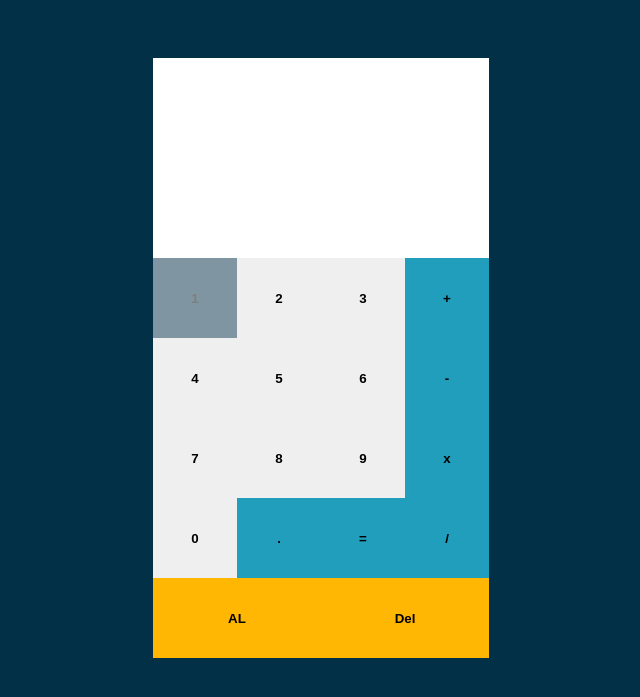
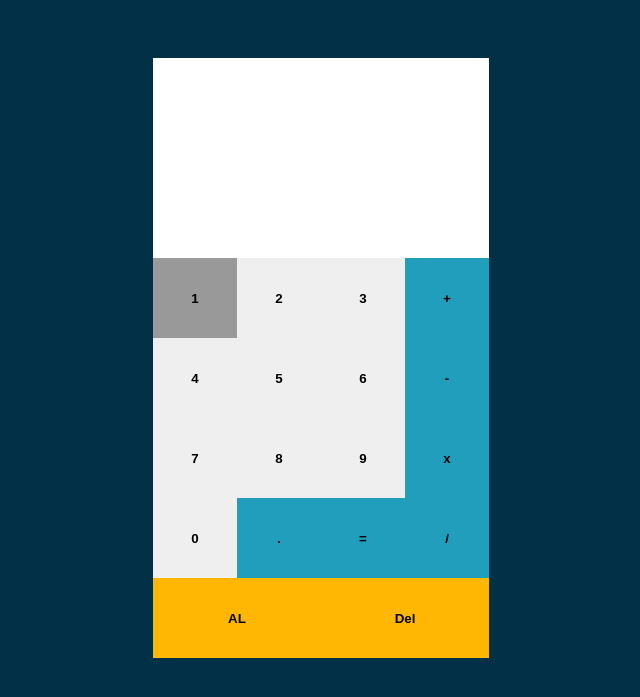
Before and after one commit to Mogamat-Muneeb/calculator_2, a plain HTML site: page index.html in a window 1280 px wide. In both pictures the pointer is over the button 514 px from the left and 379 px from the top of the page. Shown: the part 81-778 px from the top of the page, without its empty margins (319-959 px from the left). Drawn offline with Linux system fonts and the light colour scheme.

Commit message:
new styling

```diff
--- a/main.css
+++ b/main.css
@@ -67,8 +67,8 @@
 
 }
 button:hover{
-    background-color:#023047;
-    opacity: 0.5;
+    background-color:rgba(0, 0, 0, 40%);
+
 }
 
 .button2{
```
Also changed, not shown: index.html (+2 -2 lines).
